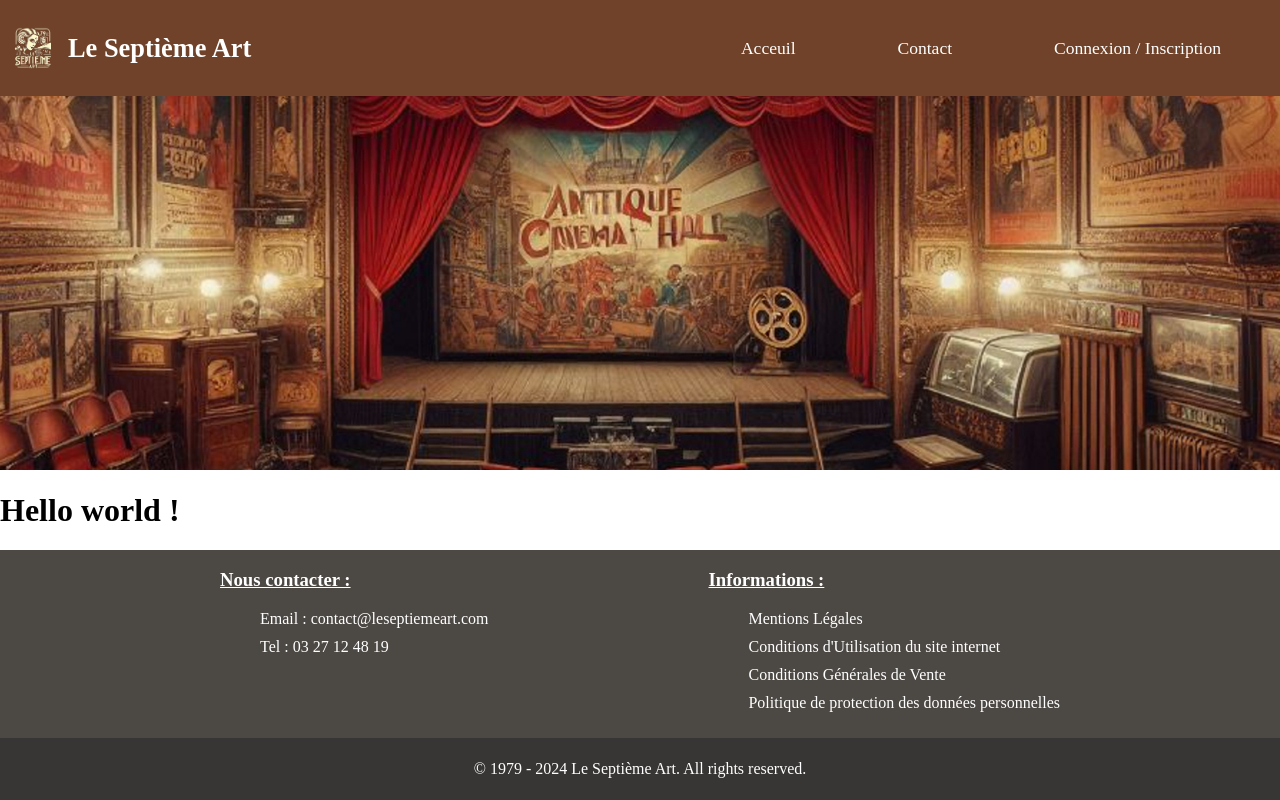
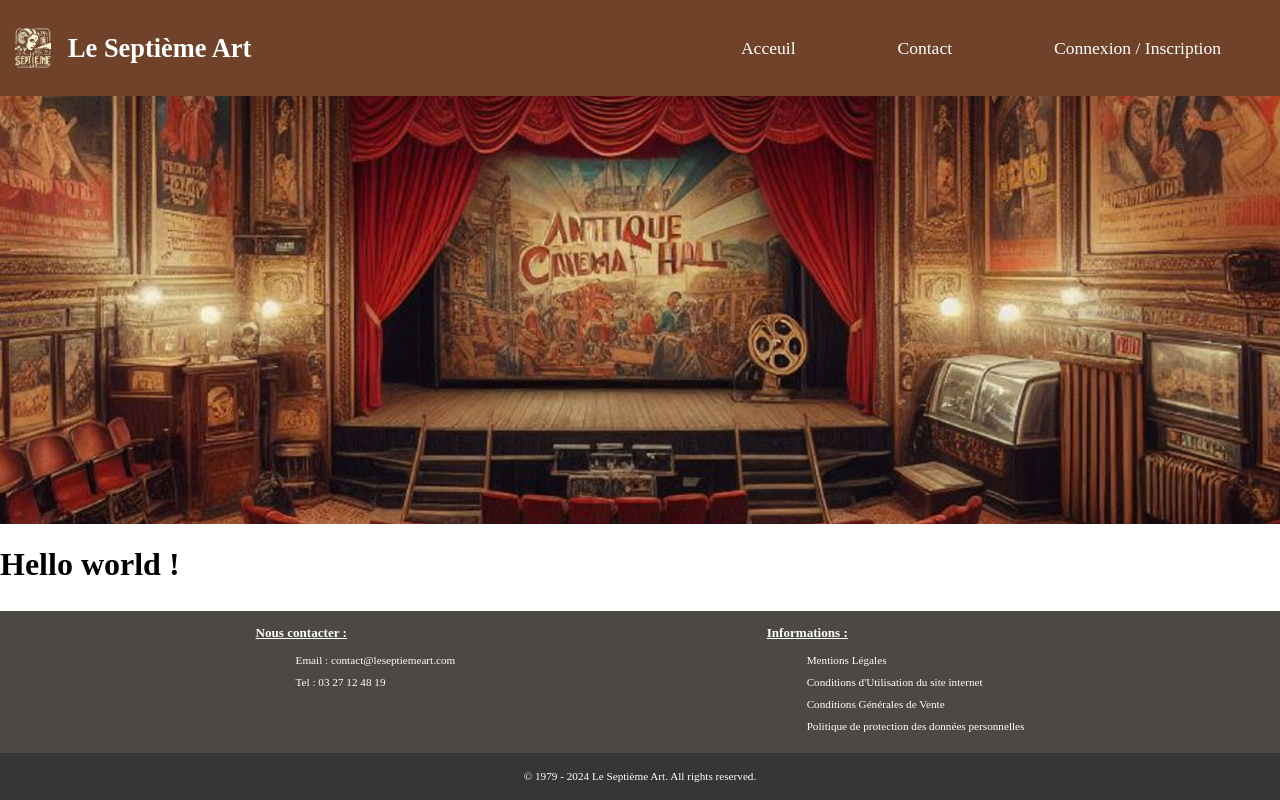
Before and after one commit to Comble-Logan/web-project, a PHP site: page / in a window 1280 px wide. Run offline with PHP 8.4, Linux system fonts and the light colour scheme.

Commit message:
Modification mineure
Modification taille texte footer

```diff
--- a/css/index.css
+++ b/css/index.css
@@ -115,6 +115,7 @@ footer {
     width: 100%;
     height: 100%;
     color : white;
+    font-size: 70%;
     background-color: #4C4844;
     white-space: nowrap;
 }
```
